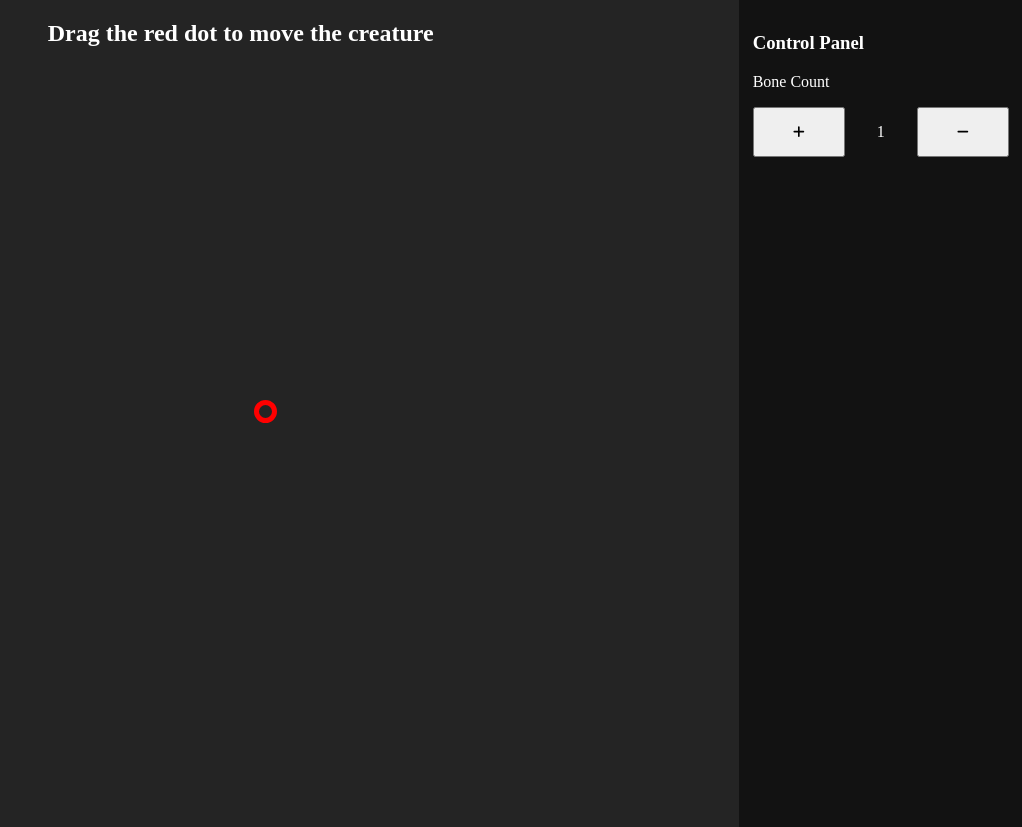
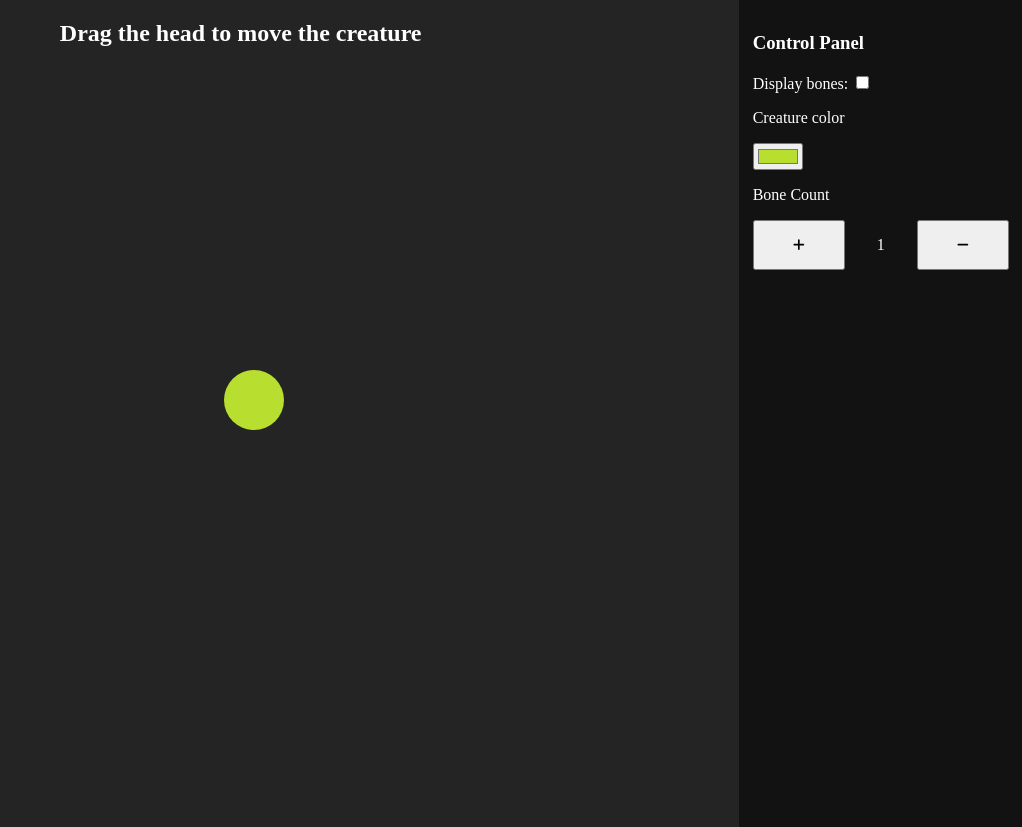
Before and after one commit to DaiF1/CreatureSandbox, a React (Vite) app: page / in a window 1280 px wide. Shown: the whole page, without its empty margins (258-1280 px from the left). Built offline with nearby package versions, Linux system fonts and the light colour scheme.

Commit message:
feat(creature): add a body to the creature

```diff
--- a/src/App.tsx
+++ b/src/App.tsx
@@ -6,17 +6,29 @@ import {faPlus, faMinus} from '@fortawesome/free-solid-svg-icons';
 
 function App() {
     const [boneCount, setBoneCount] = useState<number>(1);
+    const [showBones, setShowBones] = useState<boolean>(false);
+    const [creatureColor, setCreatureColor] = useState("#B8DE2F");
 
     return (
         <div id="main-app">
             <header>
-                <h2 id="helper-text">Drag the red dot to move the creature</h2>
+                <h2 id="helper-text">Drag the head to move the creature</h2>
             </header>
 
-            <Creature boneCount={boneCount}></Creature>
+            <Creature boneCount={boneCount} showBones={showBones} color={creatureColor}></Creature>
 
             <div id="config-panel">
                 <h3>Control Panel</h3>
+
+                <label htmlFor="show-bones-input">Display bones: </label>
+                <input id="show-bones-input" type="checkbox" checked={showBones} onChange={e => {
+                    setShowBones(e.target.checked);
+                }}></input>
+
+                <p>Creature color</p>
+                <input id="creature-color-input" type="color" value={creatureColor} onChange={e => {
+                    setCreatureColor(e.target.value);
+                }}></input>
 
                 <p>Bone Count</p>
                 <div className="config-option">
--- a/src/Creature.css
+++ b/src/Creature.css
@@ -5,10 +5,19 @@
     border: 5px solid #ffffff;
     border-radius: 100%;
 
-    width: 10pt;
-    height: 10pt;
+    width: 14px;
+    height: 14px;
+
+    z-index: 5;
 }
 
 .armature-head {
     border-color: red;
 }
+
+.body-node {
+    position: absolute;
+
+    background-color: white;
+    border-radius: 100%;
+}
--- a/src/Creature.tsx
+++ b/src/Creature.tsx
@@ -2,19 +2,45 @@ import {useEffect, useState} from "react"
 
 import './Creature.css'
 
+const boneRadius = 12; // 7px radius + 5px border
+const boneOffset = 30; // 30px
+
+const defaultBodyRadius = 20;
+
 interface NodeProps {
     x: number,
     y: number,
+    radius: number,
 };
 
-export function ArmatureNode({ x = 0, y = 0} : NodeProps) {
+interface ArmatureNodeProps {
+    x: number,
+    y: number,
+    radius: number,
+    color: string,
+    showBones: boolean,
+}
+
+export function ArmatureNode({ x = 0, y = 0, radius = 0, color = "", showBones = false } : ArmatureNodeProps) {
     return (
         <>
             <div className="armature-node"
                 style={
                     {
-                        left: x,
-                        top: y,
+                        left: x - boneRadius,
+                        top: y - boneRadius,
+                        display: showBones ? "block" : "none",
+                    }
+                }
+            ></div>
+            <div className="body-node"
+                style={
+                    {
+                        left: x - radius,
+                        top: y - radius,
+                        width: radius * 2,
+                        height: radius * 2,
+                        backgroundColor: color,
                     }
                 }
             ></div>
@@ -24,12 +50,15 @@ export function ArmatureNode({ x = 0, y = 0} : NodeProps) {
 
 interface CreatureProps {
     boneCount: number,
+    showBones: boolean,
+    color: string,
 }
 
-export function Creature({boneCount = 0}: CreatureProps) {
+export function Creature({boneCount = 0, showBones = false, color = ""}: CreatureProps) {
     const [headX, setHeadX] = useState<number>(window.innerWidth / 2 -
                                                window.innerWidth * 0.1); // Config panel offset
     const [headY, setHeadY] = useState<number>(window.innerHeight / 2);
+    const [headRadius, setHeadRadius] = useState<number>(30);
 
     const [dragging, setDragging] = useState<boolean>(false);
 
@@ -41,7 +70,11 @@ export function Creature({boneCount = 0}: CreatureProps) {
             if (nodes.length != 0)
                 lastNode = nodes[nodes.length - 1];
 
-            setNodes([...nodes, { x: lastNode.x - 50, y: lastNode.y }]);
+            setNodes([...nodes, {
+                x: lastNode.x - boneOffset,
+                y: lastNode.y,
+                radius: defaultBodyRadius,
+            }]);
         }
         else {
             let newNodes = nodes.slice(0, boneCount - 1);
@@ -54,10 +87,10 @@ export function Creature({boneCount = 0}: CreatureProps) {
             if (!dragging)
                 return;
 
-            setHeadX(e.clientX - 10);
-            setHeadY(e.clientY - 10);
+            setHeadX(e.clientX - boneRadius);
+            setHeadY(e.clientY - boneRadius);
 
-            let prev = { x: e.clientX - 10, y: e.clientY - 10 };
+            let prev = { x: e.clientX - boneRadius, y: e.clientY - boneRadius };
             for (let node of nodes) {
                 let dx = node.x - prev.x;
                 let dy = node.y - prev.y;
@@ -67,8 +100,8 @@ export function Creature({boneCount = 0}: CreatureProps) {
                 let norm_dx = dx / mag;
                 let norm_dy = dy / mag;
 
-                node.x = prev.x + norm_dx * 50;
-                node.y = prev.y + norm_dy * 50;
+                node.x = prev.x + norm_dx * boneOffset;
+                node.y = prev.y + norm_dy * boneOffset;
 
                 prev = node;
             }
@@ -83,7 +116,11 @@ export function Creature({boneCount = 0}: CreatureProps) {
         <>
             <div id="armature" key={boneCount}>
             <div className="armature-node armature-head"
-                 style={{left: headX, top: headY}}
+                 style={{
+                     left: headX - boneRadius,
+                     top: headY - boneRadius,
+                     display: showBones ? "block" : "none",
+                 }}
                  onMouseDown={() => {
                     setDragging(true);
                  }}
@@ -92,7 +129,29 @@ export function Creature({boneCount = 0}: CreatureProps) {
                  }}
                  >
              </div>
-            {nodes.map((node, index) => <ArmatureNode key={index} x={node.x} y={node.y}></ArmatureNode>)
+            <div className="body-node body-head"
+                 style={{
+                         left: headX - headRadius,
+                         top: headY - headRadius,
+                         width: headRadius * 2,
+                         height: headRadius * 2,
+                         backgroundColor: color,
+                     }}
+                 onMouseDown={() => {
+                    setDragging(true);
+                 }}
+                 onMouseUp={() => {
+                     setDragging(false);
+                 }}
+                 >
+             </div>
+            {nodes.map((node, index) => <ArmatureNode key={index}
+                       x={node.x}
+                       y={node.y}
+                       color={color}
+                       radius={node.radius}
+                       showBones={showBones}>
+                   </ArmatureNode>)
             }
             </div>
         </>
```
